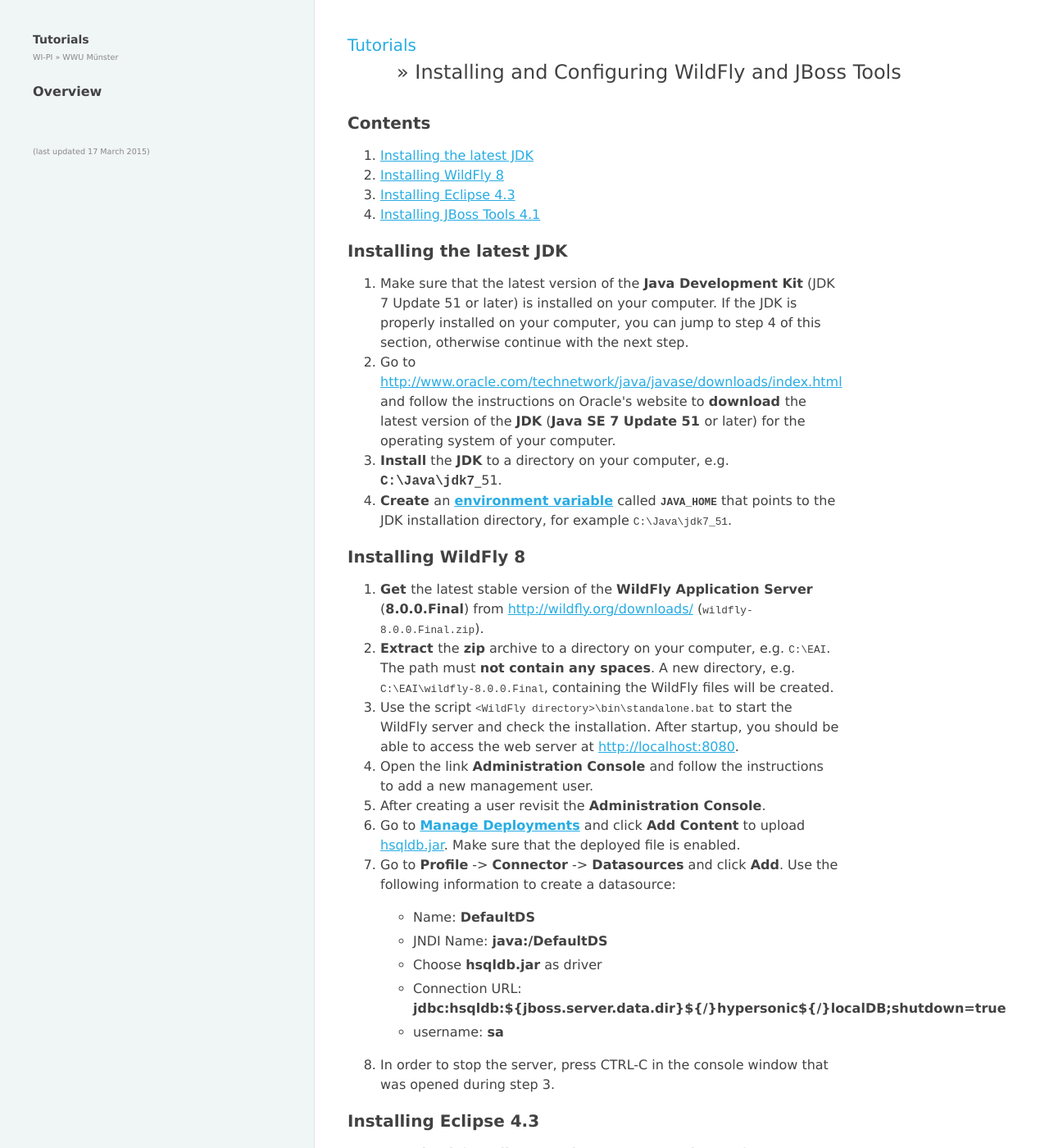
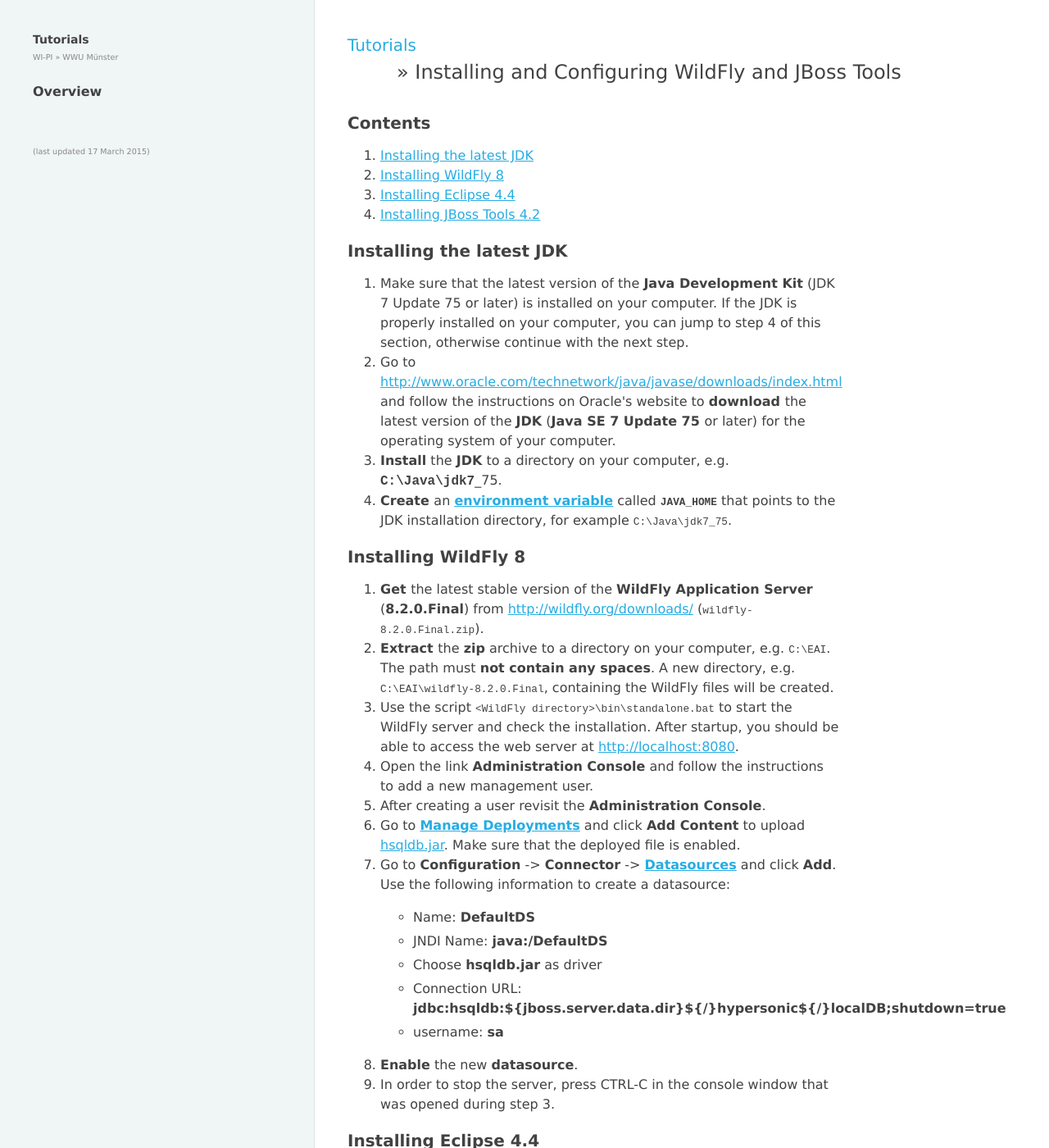
Before and after one commit to wwu-pi/tutorials, a Jekyll site: the page built from lectures/eai/010_tutorial_jboss_setup.html, in a window 1280 px wide and 1400 px high. Shown: the whole window at 82% size. Built offline with Jekyll 4.4.1, drawn with Linux system fonts in a browser that asks for light colours; some of the changed text lies outside the part shown.

Commit message:
Update tutorial to latest tool suite
WildFly 8.2, Eclipse 4.4 and JBoss Tools 4.2

```diff
--- a/lectures/eai/010_tutorial_jboss_setup.html
+++ b/lectures/eai/010_tutorial_jboss_setup.html
@@ -6,25 +6,25 @@
 <ol>
 <li><a href="#jdk">Installing the latest JDK</a></li>
 <li><a href="#wildfly">Installing WildFly 8</a></li>
-<li><a href="#eclipse">Installing Eclipse 4.3</a></li>
-<li><a href="#jbosstools">Installing JBoss Tools 4.1</a></li>
+<li><a href="#eclipse">Installing Eclipse 4.4</a></li>
+<li><a href="#jbosstools">Installing JBoss Tools 4.2</a></li>
 </ol>
 <h3><a id="jdk" name="jdk"></a>Installing the latest JDK</h3>
 <ol>
-<li>Make sure that the latest version of the <b>Java Development Kit</b> (JDK 7 Update 51 or later) is installed on your computer. If the JDK is properly installed on your computer, you can jump to step 4 of this section, otherwise continue with the next step.</li>
-<li>Go to <a href="http://www.oracle.com/technetwork/java/javase/downloads/index.html">http://www.oracle.com/technetwork/java/javase/downloads/index.html</a> and follow the instructions on Oracle's website to <b>download </b>the latest version of the <b>JDK</b> (<b>Java SE 7 Update 51 </b>or later) for the operating system of your computer.</li>
-<li><b>Install</b> the <b>JDK</b> to a directory on your computer, e.g. <b><tt>C:\Java\jdk7</tt></b>_51.</li>
-<li><b>Create </b>an <a class="int" href="#envvar"><b>environment variable</b></a> called <small><b><tt>JAVA_HOME</tt></b></small> that points to the JDK installation directory, for example <small><tt>C:\Java\jdk7_51</tt></small>. </li>
+<li>Make sure that the latest version of the <b>Java Development Kit</b> (JDK 7 Update 75 or later) is installed on your computer. If the JDK is properly installed on your computer, you can jump to step 4 of this section, otherwise continue with the next step.</li>
+<li>Go to <a href="http://www.oracle.com/technetwork/java/javase/downloads/index.html">http://www.oracle.com/technetwork/java/javase/downloads/index.html</a> and follow the instructions on Oracle's website to <b>download </b>the latest version of the <b>JDK</b> (<b>Java SE 7 Update 75 </b>or later) for the operating system of your computer.</li>
+<li><b>Install</b> the <b>JDK</b> to a directory on your computer, e.g. <b><tt>C:\Java\jdk7</tt></b>_75.</li>
+<li><b>Create </b>an <a class="int" href="#envvar"><b>environment variable</b></a> called <small><b><tt>JAVA_HOME</tt></b></small> that points to the JDK installation directory, for example <small><tt>C:\Java\jdk7_75</tt></small>. </li>
 </ol>
 <h3><b><a id="wildfly" name="wildfly"></a>Installing WildFly 8</b></h3>
 <ol>
-<li><b>Get </b>the latest stable version of the <b>WildFly Application Server</b> (<strong>8.0.0.Final</strong>) from <a href="http://wildfly.org/downloads/">http://wildfly.org/downloads/</a> (<small><tt>wildfly-8.0.0.Final.zip</tt></small>).</li>
-<li><b>Extract </b>the <b>zip</b> archive to a directory on your computer, e.g. <small><tt>C:\EAI</tt></small>. The path must <b>not contain any spaces</b>. A new directory, e.g. <small><tt>C:\EAI\wildfly-8.0.0.Final</tt></small>, containing the WildFly files will be created.</li>
+<li><b>Get </b>the latest stable version of the <b>WildFly Application Server</b> (<strong>8.2.0.Final</strong>) from <a href="http://wildfly.org/downloads/">http://wildfly.org/downloads/</a> (<small><tt>wildfly-8.2.0.Final.zip</tt></small>).</li>
+<li><b>Extract </b>the <b>zip</b> archive to a directory on your computer, e.g. <small><tt>C:\EAI</tt></small>. The path must <b>not contain any spaces</b>. A new directory, e.g. <small><tt>C:\EAI\wildfly-8.2.0.Final</tt></small>, containing the WildFly files will be created.</li>
 <li>Use the script <small><tt>&lt;WildFly directory&gt;\bin\standalone.bat</tt></small> to start the WildFly server and check the installation. After startup, you should be able to access the web server at <a href="http://localhost:8080">http://localhost:8080</a>.</li>
 <li>Open the link <b>Administration Console</b> and follow the instructions to add a new management user.</li>
 <li>After creating a user revisit the <b>Administration Console</b>.</li>
 <li>Go to <a href="http://localhost:9990/console/App.html#deployments"><b>Manage Deployments</b></a> and click <b>Add Content</b> to upload <a href="hsqldb.jar">hsqldb.jar</a>. Make sure that the deployed file is enabled.</li>
-<li>Go to <b>Profile</b> -&gt; <b>Connector</b> -&gt; <ahref="http://localhost:9990/console/App.html#datasources"><b>Datasources</b></a> and click <b>Add</b>. Use the following information to create a datasource:<br />
+<li>Go to <b>Configuration</b> -&gt; <b>Connector</b> -&gt; <a href="http://localhost:9990/console/App.html#datasources"><b>Datasources</b></a> and click <b>Add</b>. Use the following information to create a datasource:<br />
 <ul>
 <li>Name: <b>DefaultDS</b></li>
 <li>JNDI Name: <b>java:/DefaultDS</b></li>
@@ -33,26 +33,27 @@
 <li>username: <b>sa</b></li>
 </ul>
 </li>
+<li><b>Enable</b> the new <b>datasource</b>.</li>
 <li>In order to stop the server, press CTRL-C in the console window that was opened during step 3.</li>
 </ol>
-<h3><a id="eclipse" name="eclipse"></a>Installing Eclipse 4.3</h3>
+<h3><a id="eclipse" name="eclipse"></a>Installing Eclipse 4.4</h3>
 <ol>
-<li><b>Download </b>the <b>Eclipse IDE for Java EE Developers</b> for your operating system (version 4.3.2, <i>Kepler SR2</i>) from <a href="http://www.eclipse.org/downloads/packages/eclipse-ide-java-ee-developers/keplersr2">http://www.eclipse.org/downloads/packages/eclipse-ide-java-ee-developers/keplersr2</a>.</li>
-<li><b>Extract </b>the downloaded <b>archive</b>, e.g. <small><tt>eclipse-jee-kepler-SR2-win32-x86_64.zip</tt></small>, to a directory on your computer, e.g. <small><tt>C:\EAI</tt></small>. This will create a sub directory, like <small><tt>C:\EAI\eclipse</tt></small>.</li>
+<li><b>Download </b>the <b>Eclipse IDE for Java EE Developers</b> for your operating system (version 4.4.2, <i>Luna SR2</i>) from <a href="http://www.eclipse.org/downloads/packages/eclipse-ide-java-ee-developers/lunasr2">http://www.eclipse.org/downloads/packages/eclipse-ide-java-ee-developers/lunasr2</a>.</li>
+<li><b>Extract </b>the downloaded <b>archive</b>, e.g. <small><tt>eclipse-jee-luna-SR2-win32-x86_64.zip</tt></small>, to a directory on your computer, e.g. <small><tt>C:\EAI</tt></small>. This will create a sub directory, like <small><tt>C:\EAI\eclipse</tt></small>.</li>
 <li><b>Start Eclipse</b>. The <small><tt>eclipse.exe</tt></small> is located in the installation directory. Wait for the "Workspace Launcher" window to pop up and <b>select a workspace directory</b>, for example <small><tt>C:\EAI\projects</tt></small>. This path must <b>not contain any spaces </b>either. The workspace directory is where all your projects will be stored. You may check the "Use this as the default and do not ask again" box to avoid this dialog from appearing on the next start. Click <b>"OK"</b> to close the dialog and get to the workbench window.</li>
 </ol>
-<h3><a id="jbosstools" name="jbosstools"></a>Installing JBoss Tools 4.1 for Eclipse</h3>
+<h3><a id="jbosstools" name="jbosstools"></a>Installing JBoss Tools 4.2 for Eclipse</h3>
 <ol>
 <li><b>Select "Help-&gt;Eclipse Marketplace..."</b> from the Eclipse menu bar. Choose "Eclipse Marketplace" if prompted for a marketplace catalog.</li>
-<li>Search for "JBoss Tools" and <b>install JBoss Tools (Kepler)</b>, version 4.1.x.</li>
-<li>Wait until "Calculating requirements..." has finished and make sure that all features are checked, then <b>click "Next"</b>.</li>
+<li>Search for "JBoss Tools" and <b>install JBoss Tools (Luna)</b>, version 4.2.x.</li>
+<li>Wait until "Calculating requirements..." has finished and make sure that all features are checked, then <b>confirm</b>.</li>
 <li><b>Accept the license agreements</b> and click <b>"Finish"</b>.</li>
 <li>When the download is complete, a security warning regarding "Unsigned content" will appear. <b>Accept with "OK"</b> to begin with the installation.</li>
 <li>When prompted to do so, <b>"Restart Now"</b>.</li>
 <li>After <b>closing </b>the <b>"Welcome" window</b> you will see the "Java EE" perspective. The selected perspective is indicated in the upper right corner as shown in the following figure:<br /> <img src="images/eclipse_jee_perspective.png" alt="" width="293" height="153" /><br /> If the Java EE button is not visible you can change to the Java EE perspective via "Window-&gt;Open Perspective-&gt;Other..." . In the "Open Perspective" dialog double click the Java EE entry.</li>
 <li><b>Activate </b>the <b>"Servers" view</b> tab in the lower right of the window. <b>Right-click</b> the empty area and <b>select "New-&gt;Server"</b> as shown in this screenshot:<br /> <a href="eclipse_server_view.png"><img src="images/eclipse_server_view.png" alt="" width="523" height="120" /></a></li>
-<li>In the "New Server" window select <b>"WildFly 8"</b> (from the JBoss Community category) <b>as server type</b> and click <b>"Next"</b>.<br /> <img src="images/eclipse_new_server.png" alt="" width="613" height="600" /><br /> <b>Set</b> the <b>"Home Directory"</b> entry to the installation directory of the WildFly AS, e.g. <small><tt>C:\EAI\wildfly-8.0.0.Final</tt></small>, and <b>click "Finish"</b>.</li>
-<li>In the "Servers" view <b>select the newly created server</b> and click the green <b>start button</b>.<br /> <img src="images/eclipse_server_start.png" alt="" width="825" height="137" /><br /> A new "Console" view will open showing the startup logs of the WildFly AS.</li>
+<li>In the "New Server" window select <b>"WildFly 8"</b> (from the JBoss Community category) <b>as server type</b> and click <b>"Next"</b>.<br /> <img src="images/eclipse_new_server.png" alt="" width="613" height="599" /><br /> <b>Set</b> the <b>"Home Directory"</b> entry to the installation directory of the WildFly AS, e.g. <small><tt>C:\EAI\wildfly-8.2.0.Final</tt></small>, and <b>click "Finish"</b>.</li>
+<li>In the "Servers" view <b>select the newly created server</b> and click the green <b>start button</b>.<br /> <img src="images/eclipse_server_start.png" alt="" width="857" height="86" /><br /> A new "Console" view will open showing the startup logs of the WildFly AS.</li>
 </ol>
 <p>Congratulations, you have successfully installed WildFly and JBoss Tools!<br /> Continue with the <a class="int" href="020_tutorial_jboss_project.html">setup of your first Java EE project</a>.<br /></p>
 <h3><a id="envvar" name="envvar"></a>How To Set Environment Variables</h3>
--- a/lectures/eai/020_tutorial_jboss_project.html
+++ b/lectures/eai/020_tutorial_jboss_project.html
@@ -24,10 +24,10 @@
 <li>Choose <b>"Select archive file"</b> and browse to the archive from step 1.</li>
 <li><b>Four projects</b> called Library, Library-EJB, Library-Persistence and Library-Web should appear under "Projects". Make sure all four are selected and <b>"Finish"</b>.</li>
 <li>The project explorer should now contain the four projects. Eclipse will automatically validate and build the projects.<br />
-<div style="margin-left: 40px;"><img src="images/library_projects.png" alt="" width="475" height="954" /></div>
+<div style="margin-left: 40px;"><img src="images/library_projects.png" alt="" width="405" height="830" /></div>
 </li>
 <li><a id="import-deploy" name="import-deploy"></a>In the "Servers" tab, <b>right-click</b> on your <b>WildFly 8 server</b> and select <b>"Add and Remove..."</b>.<br />
-<div style="margin-left: 40px;"><img src="images/library_add.png" alt="" width="570" height="272" /></div>
+<div style="margin-left: 40px;"><img src="images/library_add.png" alt="" width="542" height="238" /></div>
 </li>
 <li>Select the <b>library application</b> and click <b>"Add &gt;"</b>, then "Finish. <small>Should Eclipse fail to display any applications, ensure that all EAR projects in the workspace contain an <tt>EarContent</tt> directory. In case the project was imported from VCS (e.g. git), an empty <tt>.gitignore</tt> file within <tt>EarContent</tt> will ensure the directory is always present.</small></li>
 <li><b>Start the server</b> and wait until the application has been deployed.</li>
```
Also changed, not shown: lectures/eai/images/eclipse_new_server.png, lectures/eai/images/eclipse_server_start.png, lectures/eai/images/library_add.png, lectures/eai/images/library_projects.png.
